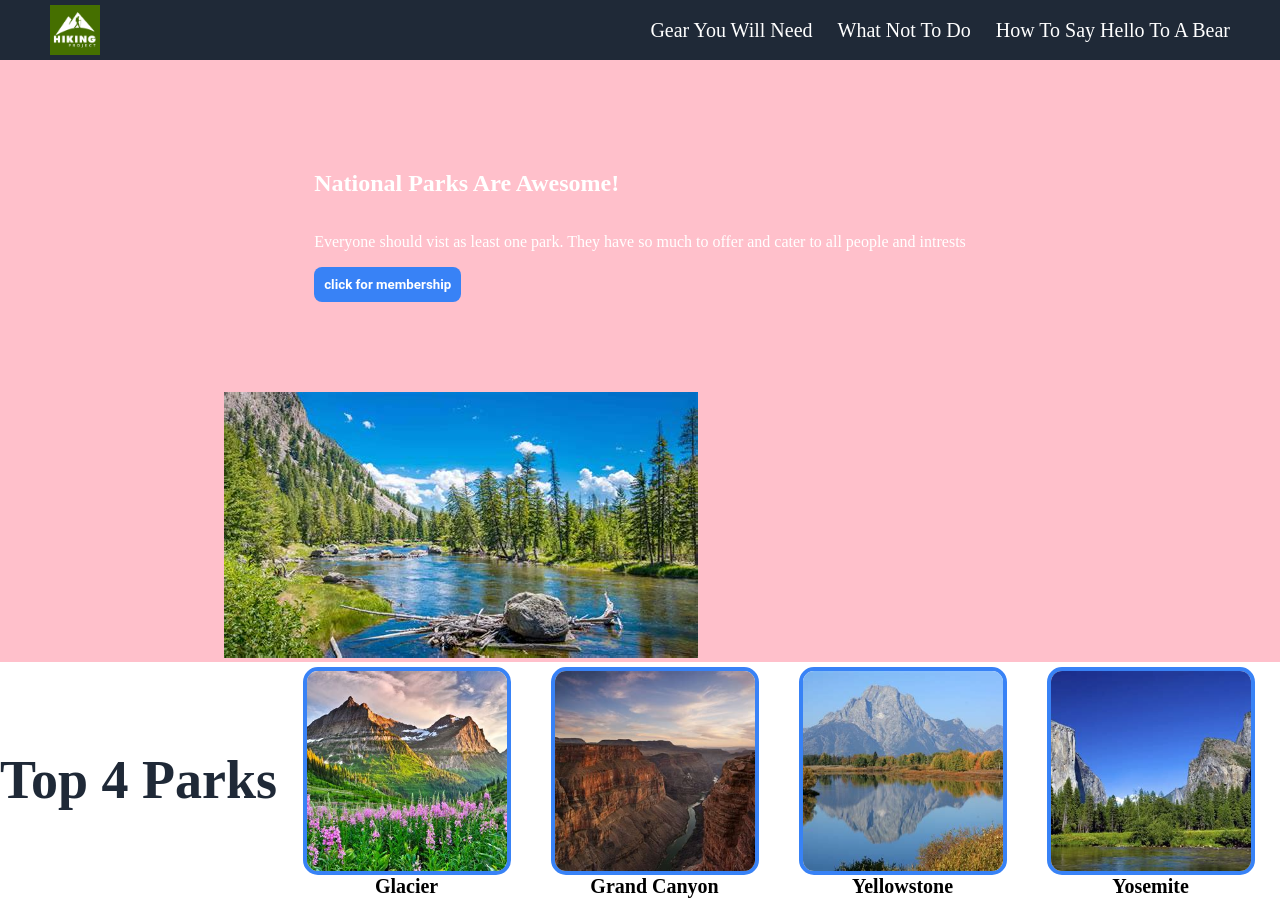
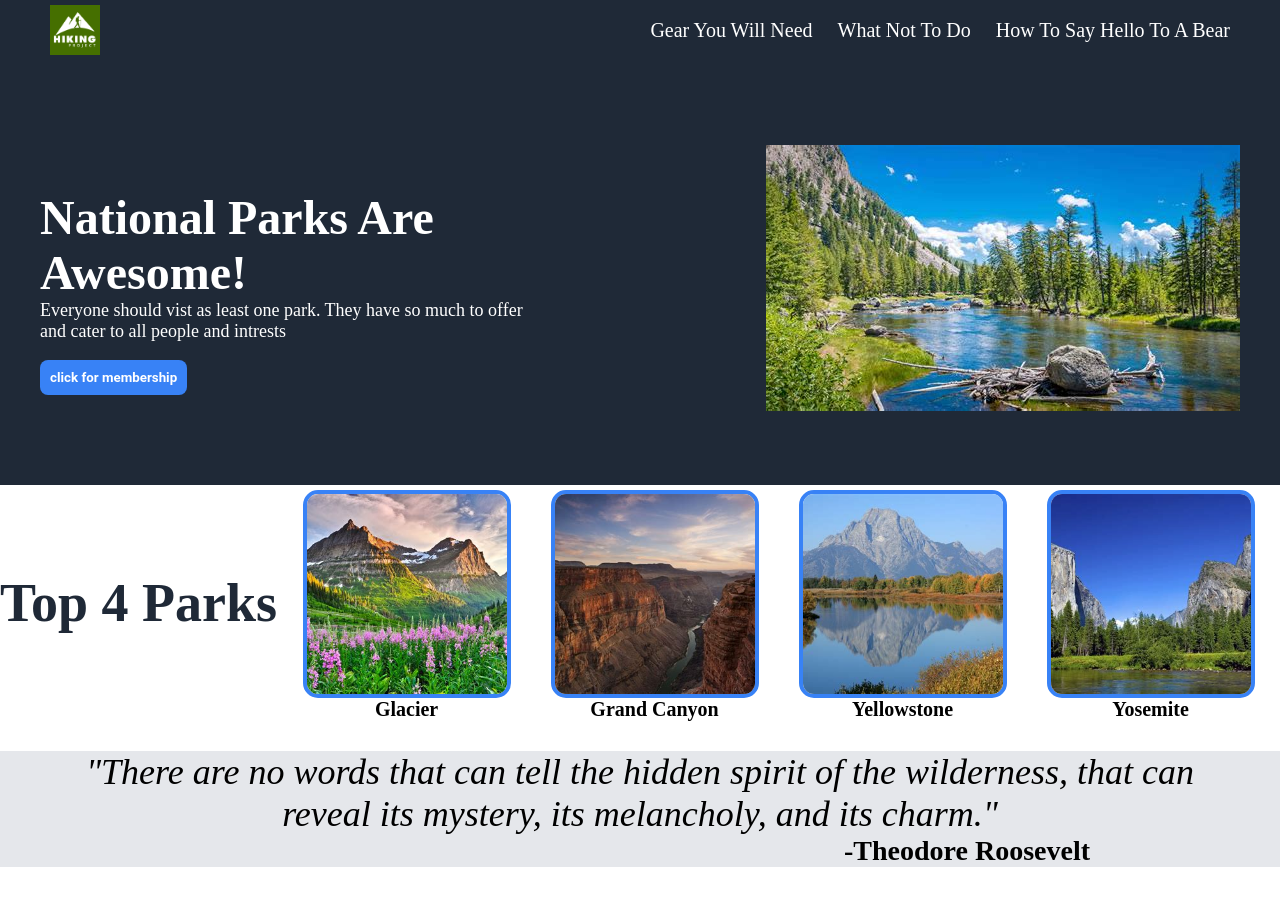
Before and after one commit to clmedders/odin-landing-page, a plain HTML site: page index.html in a window 1280 px wide. Shown: the top 901 px of the page. Drawn offline with Linux system fonts and the light colour scheme.

Commit message:
udpated hero section

```diff
--- a/index.html
+++ b/index.html
@@ -51,9 +51,9 @@
     <section class="hero">
       <div class="container">
         <div class="heroText">
-          <h1>National Parks Are
+          <h1 style="margin-bottom: 0px">National Parks Are
             Awesome!</h1>
-          <p>Everyone should vist
+          <p style="margin-top: 0px">Everyone should vist
             as least one park.
             They have so much to
             offer and cater to all
--- a/style.css
+++ b/style.css
@@ -52,11 +52,9 @@ header, footer, div, section{
 .hero {
   display: flex;
   flex-direction: row;
-  /* align-content: flex-start; */
-  background-color: pink;
+  background-color: #1F2937;
   margin-left: auto;
   margin-right: auto;
-  /* align-content: space-around; */
   justify-content: space-around;
 }
 
@@ -66,6 +64,20 @@ header, footer, div, section{
   color: white;
   word-wrap: normal;
   padding: 90px;
+  padding-left: 0px;
+  float: left;
+  width: 50%;
+}
+
+.heroText h1{
+  font-style: #F9FAF8;
+  font-size: 48px;
+  font-weight: bold;
+}
+
+.heroText p{
+  font-style: #E5E7EB;
+  font-size: 18px;
 }
 
 .hero button {
@@ -85,18 +97,12 @@ header, footer, div, section{
 }
 
 .heroPic {
-  display: flex;
-  /* align-items: right; */
-  /* width: 500px; */
-  /* height: 200px; */
-  /* padding: 50px; */
-  /* padding-left: 200px; */
-  /* float: right; */
   display: block;
-  /* margin-left: auto;
-  margin-right: auto; */
   max-width: 100%;
   height: auto;
+  float: right;
+  position: relative;
+  top: 20%;
 }
 
 /* top 4 parks  */
@@ -176,9 +182,7 @@ header, footer, div, section{
   margin: 50px 200px;
   padding: 10px 80px;
   display: flex;
-  /* text-align: center; */
   border-radius: 5px;
-  /* border-color: none; */
   flex-direction: row;
 }
 
@@ -190,8 +194,6 @@ color: white;
 
 .sign-up-box button{
   display: block;
-  /* text-align: center; */
-  /* justify-items: right; */
   width: 110px;
   border-color: white;
   border-style: solid;
@@ -201,7 +203,6 @@ color: white;
   border-radius: 8px;
   color: white;
   font-family: 'Roboto', arial;
-  /* text-decoration: none; */
   font-weight: bold;
   float: right;
   margin-left: 50%;
```
